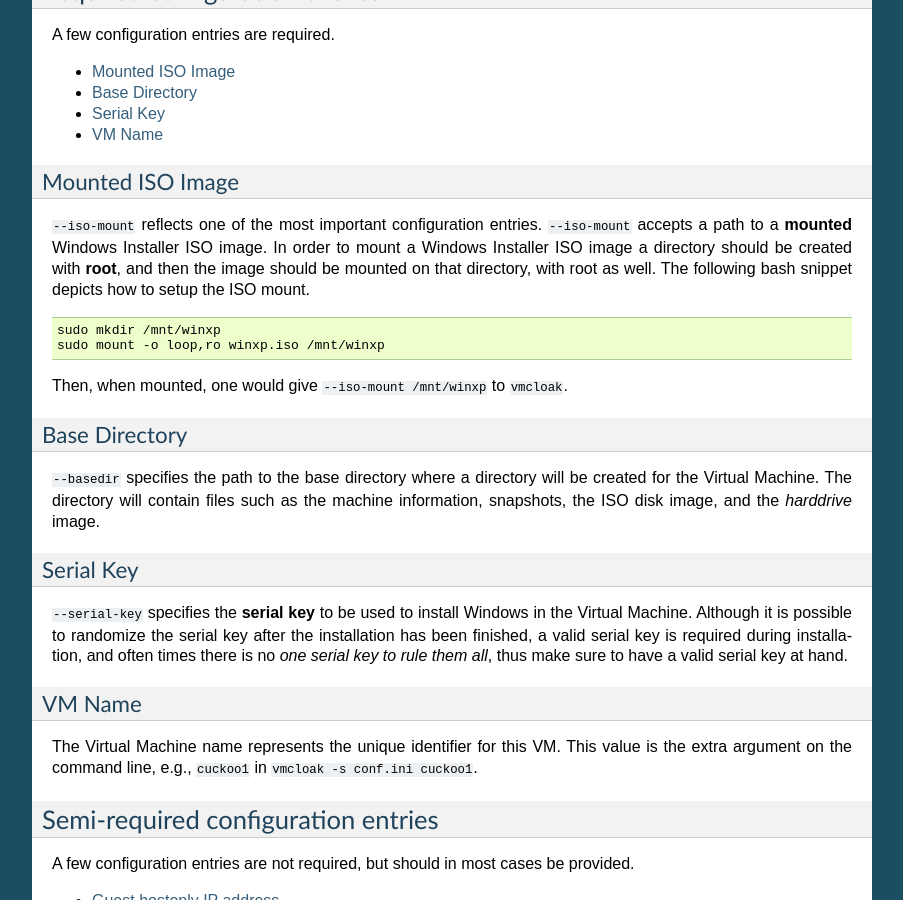
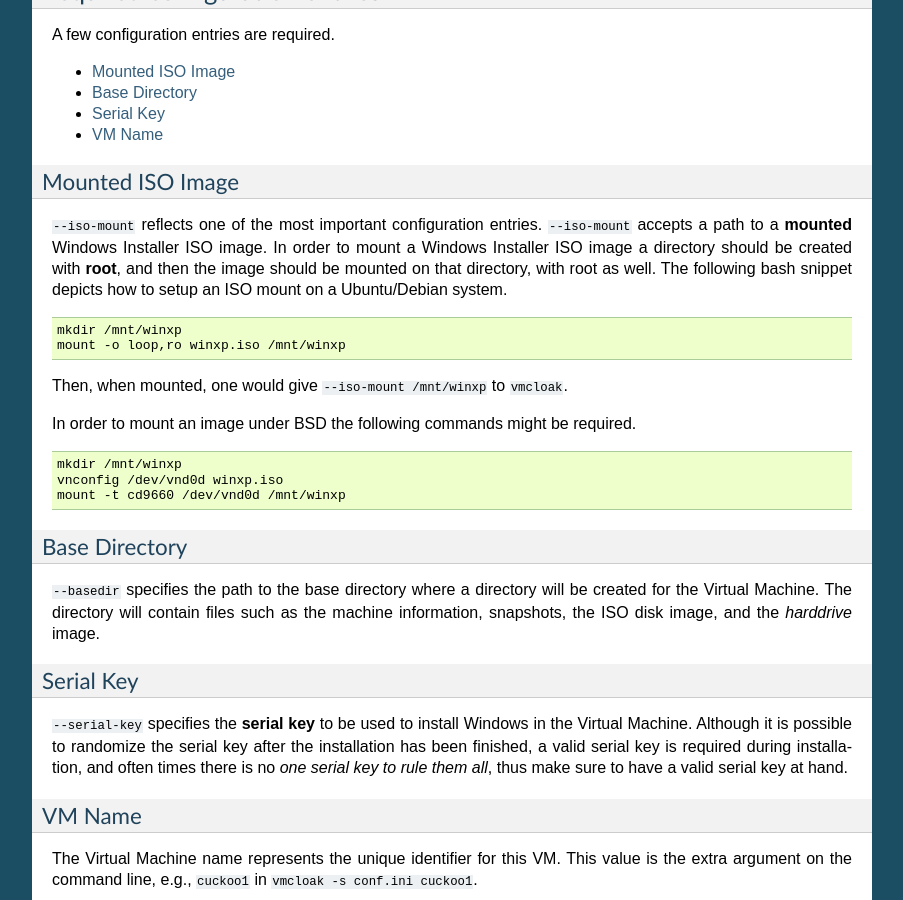
Before and after one commit to hatching/vmcloak, a Sphinx documentation site: the page built from docs/config.rst, in a window 1280 px wide and 900 px high, scrolled down 834 px. Shown: the whole window, without its empty margins (198-1101 px from the left). Built offline with Sphinx 7.4.7, drawn with Linux system fonts in a browser that asks for light colours.

Commit message:
update docs on mounting iso files under netbsd

```diff
--- a/docs/config.rst
+++ b/docs/config.rst
@@ -72,14 +72,23 @@ Mounted ISO Image
 ``--iso-mount`` accepts a path to a **mounted** Windows Installer ISO image.
 In order to mount a Windows Installer ISO image a directory should be created
 with **root**, and then the image should be mounted on that directory, with
-root as well. The following bash snippet depicts how to setup the ISO mount.
+root as well. The following bash snippet depicts how to setup an ISO mount on
+a Ubuntu/Debian system.
 
 .. code-block:: bash
 
-    sudo mkdir /mnt/winxp
-    sudo mount -o loop,ro winxp.iso /mnt/winxp
+    mkdir /mnt/winxp
+    mount -o loop,ro winxp.iso /mnt/winxp
 
 Then, when mounted, one would give ``--iso-mount /mnt/winxp`` to ``vmcloak``.
+
+In order to mount an image under BSD the following commands might be required.
+
+.. code-block:: bash
+
+    mkdir /mnt/winxp
+    vnconfig /dev/vnd0d winxp.iso
+    mount -t cd9660 /dev/vnd0d /mnt/winxp
 
 .. _conf-basedir:
 
```
